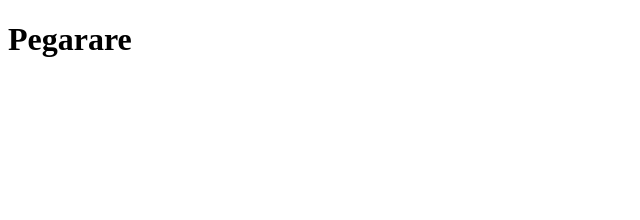
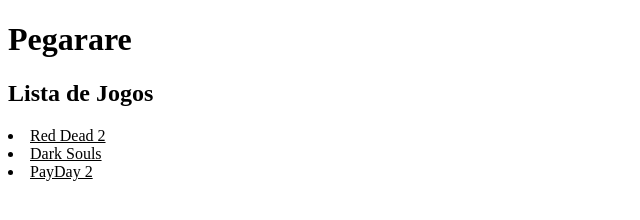
Before and after one commit to jppegarare/jppegarare, a plain HTML site: page index.html in a window 1280 px wide. Shown: the whole page, without its empty margins (0-640 px from the left). Drawn offline with Linux system fonts and the light colour scheme.

Commit message:
Criei um subtítulo e uma lista não ordenada com alguns jogos

```diff
--- a/index.html
+++ b/index.html
@@ -8,5 +8,13 @@
 </head>
 <body>
     <h1>Pegarare</h1>
+
+    <h2>Lista de Jogos</h2>
+
+    <u>
+        <li>Red Dead 2</li>
+        <li>Dark Souls</li>
+        <li>PayDay 2</li>
+    </u>
 </body>
 </html>
```
